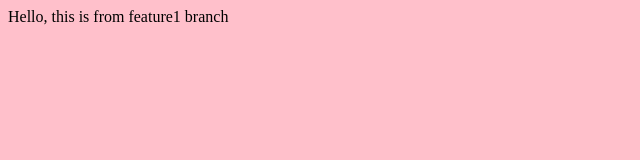
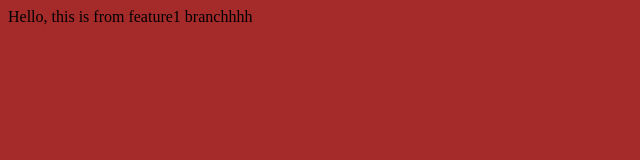
Before and after one commit to PaulRepo/DevOpsAL_task1, a plain HTML site: page index.html in a window 1280 px wide. Shown: the whole page, without its empty margins (0-640 px from the left). Drawn offline with Linux system fonts and the light colour scheme.

Commit message:
rebase conflict resolved

```diff
--- a/index.html
+++ b/index.html
@@ -1,3 +1,3 @@
-<body bgcolor="pink">
-Hello, this is from feature1 branch
+<body bgcolor="brown">
+Hello, this is from feature1 branchhhh
 </body>
```
